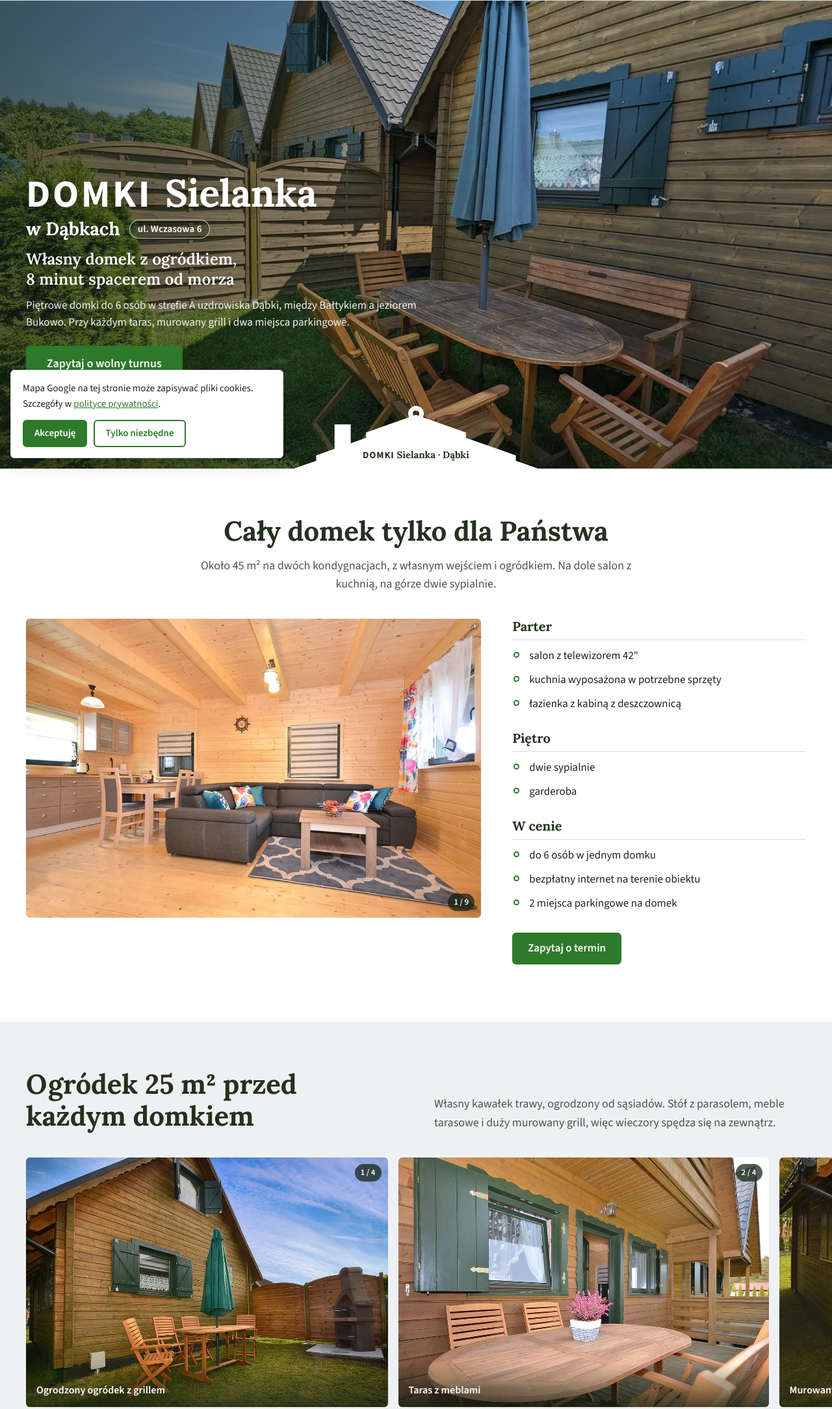
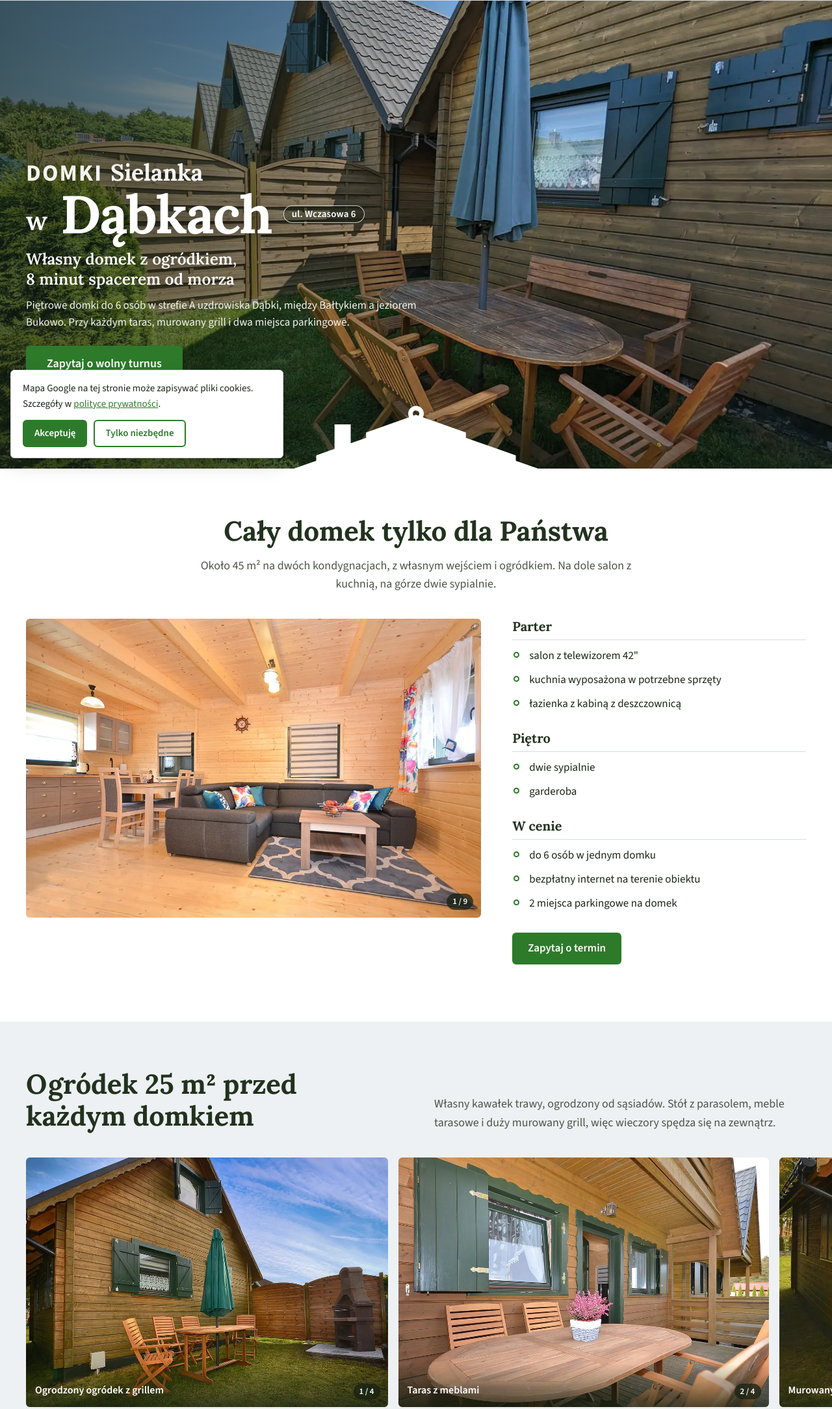
Before and after one commit to Disaster26/domkisielanka-koncept, a plain HTML site: page index.html in a window 1280 px wide. Shown: the part 79-2247 px from the top of the page at 65% size. Drawn offline with Linux system fonts and the light colour scheme.

Commit message:
Poprawki z rozmowy 13.11: wieksze Dabki w naglowku, bez napisu na dachu, liczniki galerii w prawym dolnym rogu

```diff
--- a/app.js
+++ b/app.js
@@ -80,7 +80,7 @@
   /* strzałki do torów poziomych (komputer) */
   [].forEach.call(d.querySelectorAll('.tor-poziomy'), function (tor) {
     var kafle = tor.querySelectorAll('.kafel');
-    [].forEach.call(kafle, function (k, i) { var s = d.createElement('span'); s.className = 'licznik licznik-kafel'; s.textContent = (i + 1) + ' / ' + kafle.length; k.appendChild(s); });
+    [].forEach.call(kafle, function (k, i) { var s = d.createElement('span'); s.className = 'licznik'; s.textContent = (i + 1) + ' / ' + kafle.length; k.appendChild(s); });
     var nav = d.createElement('div'); nav.className = 'tor-nav';
     nav.innerHTML = '<button type="button" class="strz-t" aria-label="Poprzednie zdjęcia">' + strzL + '</button><button type="button" class="strz-t" aria-label="Następne zdjęcia">' + strzP + '</button>';
     tor.parentNode.insertBefore(nav, tor);
--- a/index.html
+++ b/index.html
@@ -47,13 +47,12 @@
     <img src="img/hero-1400.webp" srcset="img/hero-1400.webp 1400w, img/hero.webp 2000w" sizes="100vw" alt="Drewniane domki Sielanka, każdy z własnym ogródkiem, stołem i parasolem" width="2000" height="1125" fetchpriority="high">
   </picture>
   <div class="hero-in">
-    <h1 class="marka-h"><span class="mh-nazwa"><span class="mh-domki">DOMKI</span> Sielanka</span> <span class="mh-gdzie">w&nbsp;Dąbkach <span class="mh-ulica">ul. Wczasowa 6</span></span></h1>
+    <h1 class="marka-h"><span class="mh-nazwa"><span class="mh-domki">DOMKI</span> Sielanka</span> <span class="mh-gdzie"><span class="mh-dabki"><span class="mh-w">w</span>&nbsp;Dąbkach</span> <span class="mh-ulica">ul. Wczasowa 6</span></span></h1>
     <p class="haslo">Własny domek z&nbsp;ogródkiem, 8&nbsp;minut spacerem od&nbsp;morza</p>
     <p class="lead">Piętrowe domki do 6 osób w strefie A uzdrowiska Dąbki, między Bałtykiem a jeziorem Bukowo. Przy każdym taras, murowany grill i dwa miejsca parkingowe.</p>
     <a class="przycisk przycisk-duzy" id="hero-cta" href="#termin">Zapytaj o wolny turnus</a>
   </div>
   <svg class="dach" viewBox="0 -30 1000 250" aria-hidden="true"><use href="#dachD"/></svg>
-  <p class="dach-napis"><b>DOMKI</b> Sielanka · Dąbki</p>
 </section>
 
 <section class="sekcja" id="domek" aria-labelledby="h-domek">
--- a/style.css
+++ b/style.css
@@ -58,14 +58,14 @@ p{margin:0 0 14px}
 .hero-in{width:min(1200px,100% - 32px);margin:0 auto;padding:48px 0 calc(var(--dw)/4 + 18px)}
 .hero h1{color:#fff;text-shadow:0 1px 18px rgba(0,0,0,.3)}
 .marka-h{display:flex;flex-direction:column;gap:6px}
-.mh-nazwa{font-size:clamp(44px,5.4vw,84px);line-height:1;letter-spacing:-.01em}
+.mh-nazwa{font-size:clamp(30px,3.2vw,50px);line-height:1;letter-spacing:-.01em;opacity:.94}
 .mh-domki{font-family:"Source Sans 3",sans-serif;font-weight:700;letter-spacing:.06em;margin-right:.08em}
-.mh-gdzie{display:flex;flex-wrap:wrap;align-items:center;gap:8px 14px;font-size:clamp(24px,2.2vw,34px);line-height:1.15}
+.mh-gdzie{display:flex;flex-wrap:wrap;align-items:center;gap:10px 18px;line-height:1}
+.mh-dabki{font-size:clamp(60px,7.4vw,118px);line-height:.95;letter-spacing:-.02em;text-shadow:0 2px 24px rgba(0,0,0,.35)}
+.mh-w{font-size:.5em;font-weight:600;letter-spacing:0;vertical-align:.12em}
 .mh-ulica{font-family:"Source Sans 3",sans-serif;font-size:clamp(15px,1.1vw,18px);font-weight:600;letter-spacing:.01em;padding:5px 12px;border:1.5px solid rgba(255,255,255,.75);border-radius:30px;text-shadow:none;background:rgba(20,32,18,.35)}
 .hero .haslo{font-family:"Lora",Georgia,serif;font-weight:600;font-size:clamp(21px,1.9vw,30px);line-height:1.25;max-width:24em;margin:22px 0 0;text-wrap:balance;color:#fff;text-shadow:0 1px 14px rgba(0,0,0,.3)}
 .hero .lead{font-size:clamp(17px,1.25vw,19px);line-height:1.55;max-width:36em;margin:14px 0 28px;color:#F1F5EF}
-.dach-napis{position:absolute;left:50%;bottom:calc(var(--dw)/4*.07);transform:translateX(-50%);margin:0;color:var(--ziel);font-family:"Lora",Georgia,serif;font-weight:700;font-size:clamp(12px,1.15vw,19px);white-space:nowrap;z-index:1}
-.dach-napis b{font-family:"Source Sans 3",sans-serif;letter-spacing:.06em}
 .hero{--dw:min(540px,36vw)}
 .dach{position:absolute;left:50%;bottom:-1px;width:var(--dw,min(540px,36vw));height:auto;aspect-ratio:4/1;transform:translateX(-50%);fill:#fff;display:block;overflow:visible}
 
@@ -104,16 +104,15 @@ p{margin:0 0 14px}
 .strz svg{width:16px;height:16px}
 .strz.l{left:10px}.strz.p{right:10px}
 .galeria:hover .strz,.strz:focus-visible{opacity:1}
-.licznik.licznik-kafel{bottom:auto;top:10px}
-.licznik{position:absolute;right:10px;bottom:10px;background:rgba(20,32,18,.72);color:#fff;font-size:13px;font-weight:600;padding:3px 9px;border-radius:20px;pointer-events:none}
+.licznik{position:absolute;right:12px;bottom:12px;z-index:2;white-space:nowrap;line-height:1.4;background:rgba(20,32,18,.72);color:#fff;font-size:13px;font-weight:600;padding:3px 9px;border-radius:20px;pointer-events:none}
 @media (hover:none){.strz{display:none}}
 
 /* tory poziome (ogródek, okolica) */
 .tor-poziomy{display:flex;gap:16px;overflow-x:auto;scroll-snap-type:x mandatory;scrollbar-width:none;padding:0 max(16px,(100% - 1200px)/2);scroll-padding:0 max(16px,(100% - 1200px)/2);cursor:grab}
 .tor-poziomy::-webkit-scrollbar{display:none}
 .kafel{flex:0 0 auto;margin:0;scroll-snap-align:start;position:relative;border-radius:var(--r);overflow:hidden}
-.kafel img{height:clamp(260px,30vw,420px);width:auto;max-width:none;user-select:none;-webkit-user-drag:none;pointer-events:none}
-.kafel figcaption{position:absolute;left:0;right:0;bottom:0;padding:28px 16px 12px;background:linear-gradient(0deg,rgba(20,32,18,.75),rgba(20,32,18,0));color:#fff;font-weight:600;font-size:16px}
+.kafel img{height:clamp(260px,30vw,420px);width:auto;max-width:calc(100vw - 48px);object-fit:cover;user-select:none;-webkit-user-drag:none;pointer-events:none}
+.kafel figcaption{position:absolute;left:0;right:0;bottom:0;padding:28px 60px 12px 14px;background:linear-gradient(0deg,rgba(20,32,18,.75),rgba(20,32,18,0));color:#fff;font-weight:600;font-size:16px}
 
 .tor-nav{width:min(1200px,100% - 32px);margin:-18px auto 14px;display:flex;justify-content:flex-end;gap:10px}
 .strz-t{width:46px;height:46px;border-radius:50%;border:2px solid var(--ziel);background:#fff;color:var(--ziel);display:grid;place-items:center;cursor:pointer;transition:background .18s,color .18s}
@@ -199,7 +198,8 @@ p{margin:0 0 14px}
   .karty{grid-template-columns:repeat(2,minmax(0,1fr))}
 }
 @media (max-height:820px) and (min-width:761px){
-  .mh-nazwa{font-size:clamp(40px,4.6vw,66px)}
+  .mh-nazwa{font-size:clamp(28px,2.8vw,42px)}
+  .mh-dabki{font-size:clamp(56px,6.4vw,92px)}
   .hero .haslo{margin-top:16px}
   .hero .lead{margin:12px 0 22px}
 }
@@ -230,8 +230,9 @@ p{margin:0 0 14px}
   .hero-foto img{object-position:50% 0}
   .hero::before{background:linear-gradient(0deg,rgba(20,32,18,.88) 0%,rgba(20,32,18,.7) 34%,rgba(20,32,18,.1) 60%,rgba(20,32,18,0) 72%)}
   .hero-in{padding:130px 0 calc(var(--dw)/4 + 18px)}
-  .mh-nazwa{font-size:clamp(38px,11.4vw,48px)}
-  .mh-gdzie{font-size:clamp(22px,6.4vw,27px);gap:6px 10px}
+  .mh-nazwa{font-size:clamp(26px,7.6vw,32px)}
+  .mh-gdzie{gap:8px 10px}
+  .mh-dabki{font-size:clamp(50px,14.4vw,62px)}
   .mh-ulica{font-size:14px;padding:3px 10px}
   .hero .haslo{font-size:clamp(19px,5.4vw,22px);margin-top:14px}
   .hero .lead{font-size:16px;margin:10px 0 20px}
@@ -266,7 +267,8 @@ p{margin:0 0 14px}
 }
 @media (max-width:760px) and (max-height:700px){
   .hero-in{padding-top:90px}
-  .mh-nazwa{font-size:clamp(34px,10vw,42px)}
+  .mh-nazwa{font-size:clamp(24px,7vw,28px)}
+  .mh-dabki{font-size:clamp(46px,13vw,54px)}
   .hero .lead{display:none}
   .hero .haslo{margin-bottom:20px}
 }
```
